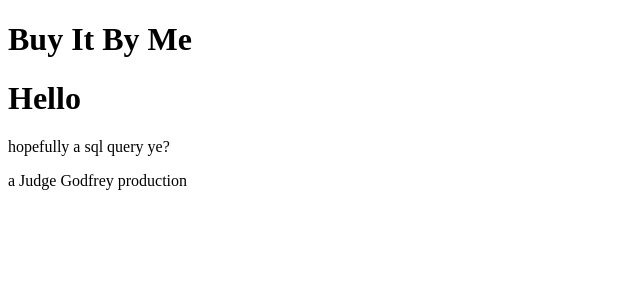
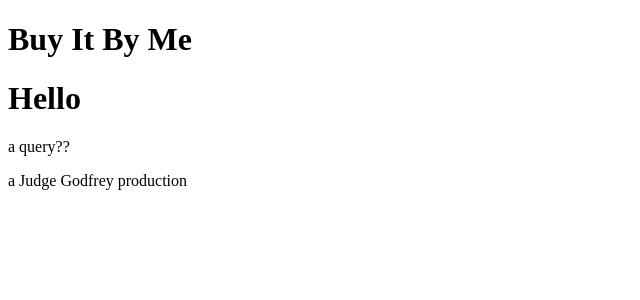
Before and after one commit to LottieJudge/buyitbyme, a Next.js app: page / in a window 1280 px wide. Shown: the top 300 px of the page, without its empty margins (0-640 px from the left). Built offline with nearby package versions, Linux system fonts and the light colour scheme.

Commit message:
more error removals

```diff
--- a/app/layout.js
+++ b/app/layout.js
@@ -1,4 +1,3 @@
-// app/layout.js
 
 export default function Layout({ children }) {
   return (
@@ -8,7 +7,6 @@ export default function Layout({ children }) {
         <meta name="viewport" content="width=device-width, initial-scale=1" />
         <title>My App</title>
       </head>
-
       <body>
         <header>
           <h1>Buy It By Me</h1>
--- a/app/page.js
+++ b/app/page.js
@@ -2,7 +2,7 @@ export default function helloWorld() {
   return (
     <div>
       <h1>Hello</h1>
-      <p>hopefully a sql query ye?</p>
+      <p>a query??</p>
     </div>
   );
 }
```
